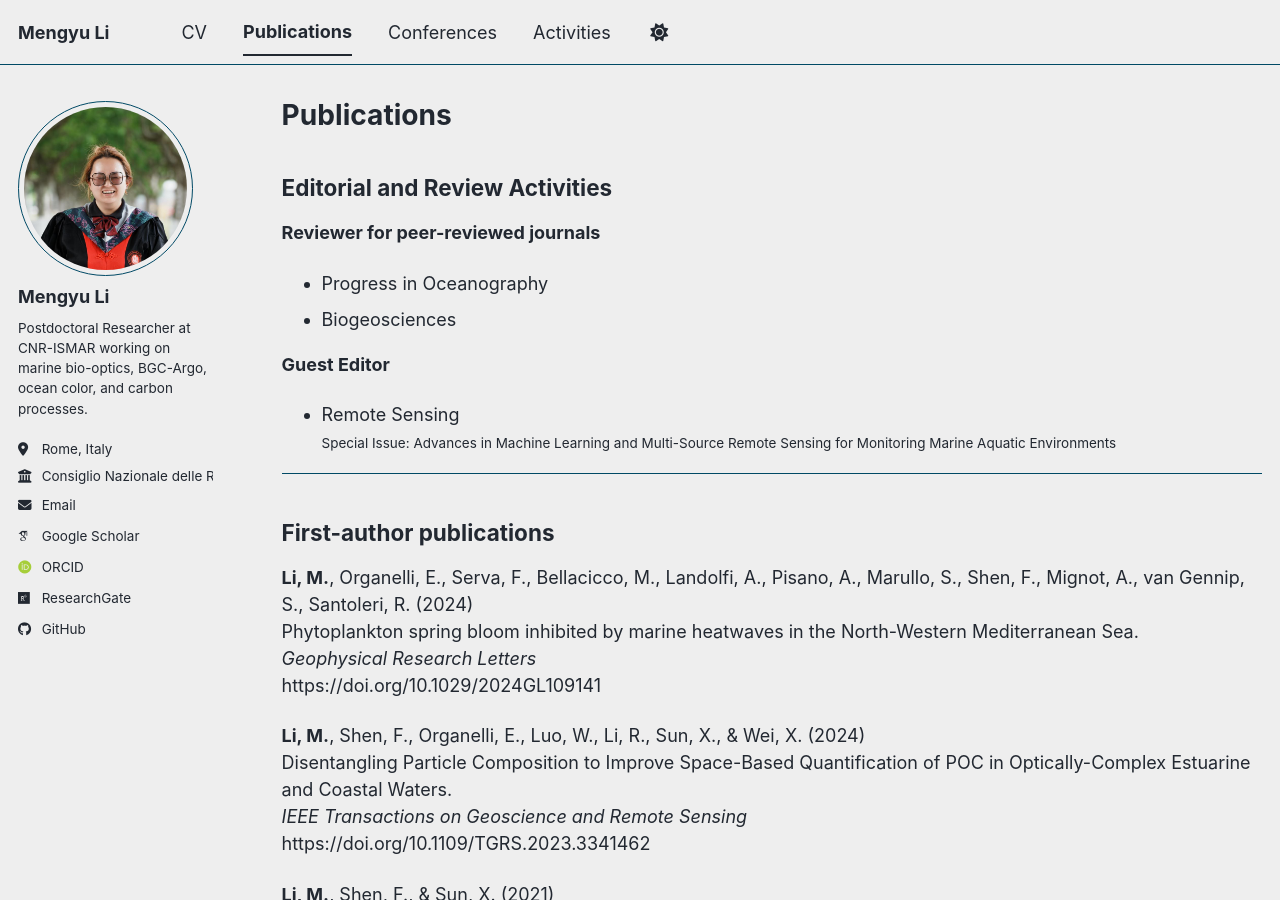
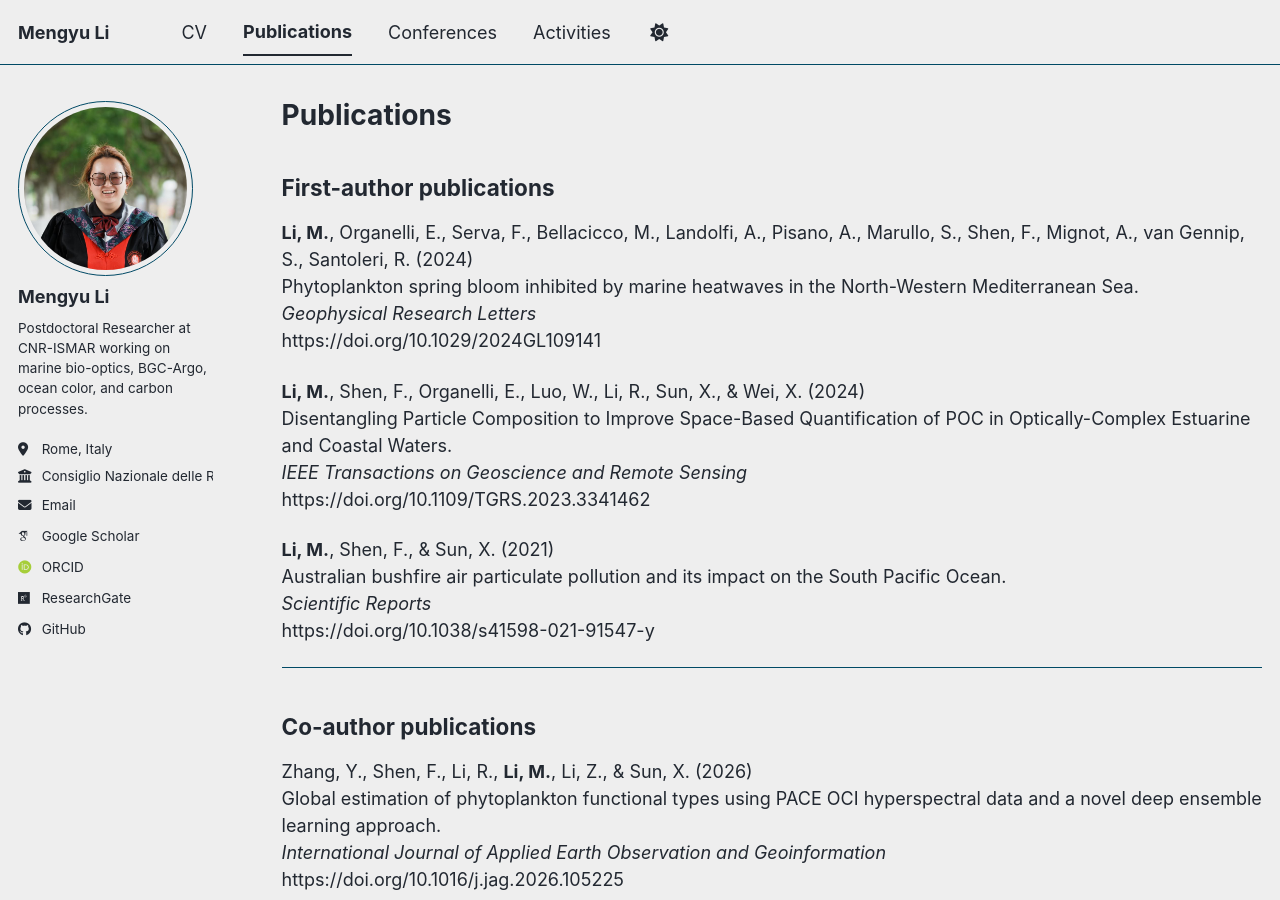
Before and after one commit to MengyuLi15/MengyuLi15.github.io, a Jekyll site: the page built from _publications/publications.md, in a window 1280 px wide and 900 px high. Built offline with Jekyll 4.4.1, drawn with Linux system fonts in a browser that asks for light colours; some web fonts are replaced; a script bundle is joined from its source files by our own code; library files that are not in the unit come from our copies.

Commit message:
Update publications.md

```diff
--- a/_publications/publications.md
+++ b/_publications/publications.md
@@ -4,20 +4,7 @@ title: "Publications"
 permalink: /publications/
 author_profile: true
 ---
-## Editorial and Review Activities
 
-**Reviewer for peer-reviewed journals**
-
-- Progress in Oceanography
-- Biogeosciences
-
-
-**Guest Editor**
-
-- Remote Sensing
-  <small>Special Issue: Advances in Machine Learning and Multi-Source Remote Sensing for Monitoring Marine Aquatic Environments</small>
-
----
 ## First-author publications
 
 **Li, M.**, Organelli, E., Serva, F., Bellacicco, M., Landolfi, A., Pisano, A., Marullo, S., Shen, F., Mignot, A., van Gennip, S., Santoleri, R. (2024)
```
